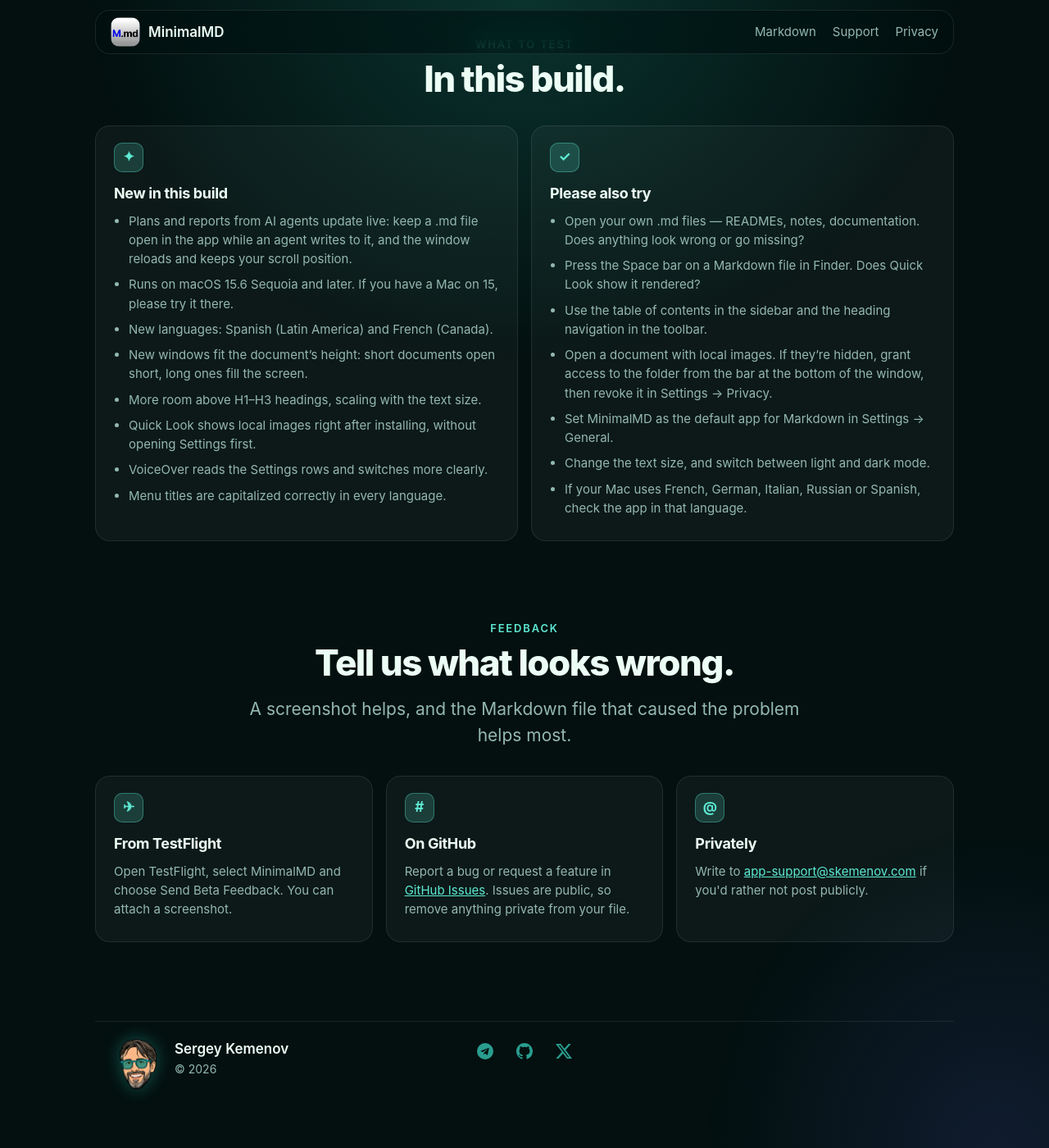
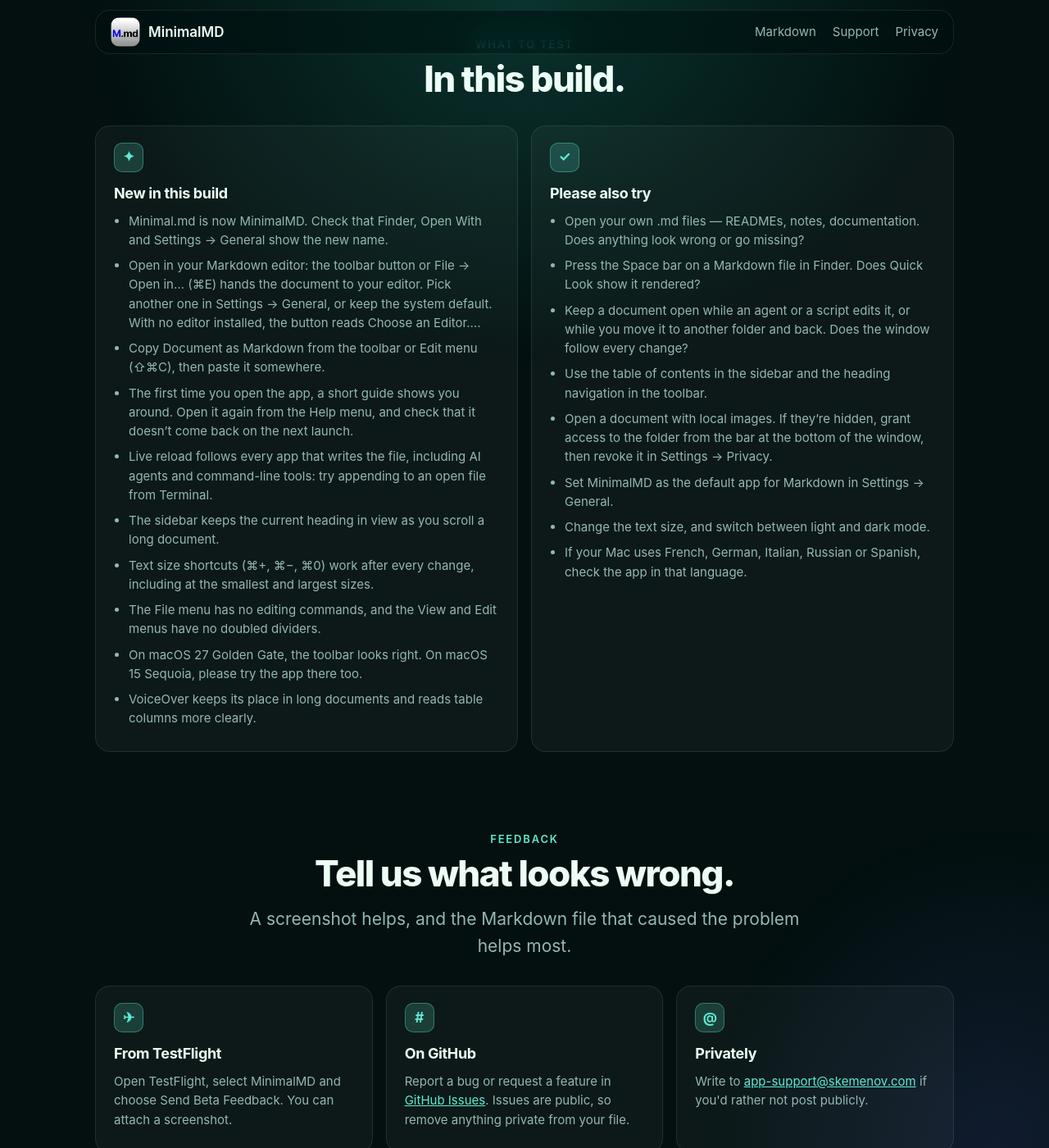
Before and after one commit to SKemenov/skemenov.github.io, a Jekyll site: the page docs/md/beta/index.html, which Jekyll copies as it is, in a window 1280 px wide and 1400 px high, scrolled down 1036 px. Shown: the whole window at 82% size. Built offline with Jekyll 4.4.1, drawn with Linux system fonts in a browser that asks for light colours.

Commit message:
docs(beta): update What to test for 1.2.0 (9)

```diff
--- a/docs/md/beta/index.html
+++ b/docs/md/beta/index.html
@@ -66,14 +66,16 @@
           <div class="glyph" aria-hidden="true">✦</div>
           <h3>New in this build</h3>
           <ul>
-            <li>Plans and reports from AI agents update live: keep a .md file open in the app while an agent writes to it, and the window reloads and keeps your scroll position.</li>
-            <li>Runs on macOS 15.6 Sequoia and later. If you have a Mac on 15, please try it there.</li>
-            <li>New languages: Spanish (Latin America) and French (Canada).</li>
-            <li>New windows fit the document’s height: short documents open short, long ones fill the screen.</li>
-            <li>More room above H1–H3 headings, scaling with the text size.</li>
-            <li>Quick Look shows local images right after installing, without opening Settings first.</li>
-            <li>VoiceOver reads the Settings rows and switches more clearly.</li>
-            <li>Menu titles are capitalized correctly in every language.</li>
+            <li>Minimal.md is now MinimalMD. Check that Finder, Open With and Settings → General show the new name.</li>
+            <li>Open in your Markdown editor: the toolbar button or File → Open in… (⌘E) hands the document to your editor. Pick another one in Settings → General, or keep the system default. With no editor installed, the button reads Choose an Editor….</li>
+            <li>Copy Document as Markdown from the toolbar or Edit menu (⇧⌘C), then paste it somewhere.</li>
+            <li>The first time you open the app, a short guide shows you around. Open it again from the Help menu, and check that it doesn’t come back on the next launch.</li>
+            <li>Live reload follows every app that writes the file, including AI agents and command-line tools: try appending to an open file from Terminal.</li>
+            <li>The sidebar keeps the current heading in view as you scroll a long document.</li>
+            <li>Text size shortcuts (⌘+, ⌘−, ⌘0) work after every change, including at the smallest and largest sizes.</li>
+            <li>The File menu has no editing commands, and the View and Edit menus have no doubled dividers.</li>
+            <li>On macOS 27 Golden Gate, the toolbar looks right. On macOS 15 Sequoia, please try the app there too.</li>
+            <li>VoiceOver keeps its place in long documents and reads table columns more clearly.</li>
           </ul>
         </div>
         <div class="card">
@@ -82,6 +84,7 @@
           <ul>
             <li>Open your own .md files — READMEs, notes, documentation. Does anything look wrong or go missing?</li>
             <li>Press the Space bar on a Markdown file in Finder. Does Quick Look show it rendered?</li>
+            <li>Keep a document open while an agent or a script edits it, or while you move it to another folder and back. Does the window follow every change?</li>
             <li>Use the table of contents in the sidebar and the heading navigation in the toolbar.</li>
             <li>Open a document with local images. If they’re hidden, grant access to the folder from the bar at the bottom of the window, then revoke it in Settings → Privacy.</li>
             <li>Set MinimalMD as the default app for Markdown in Settings → General.</li>
```
